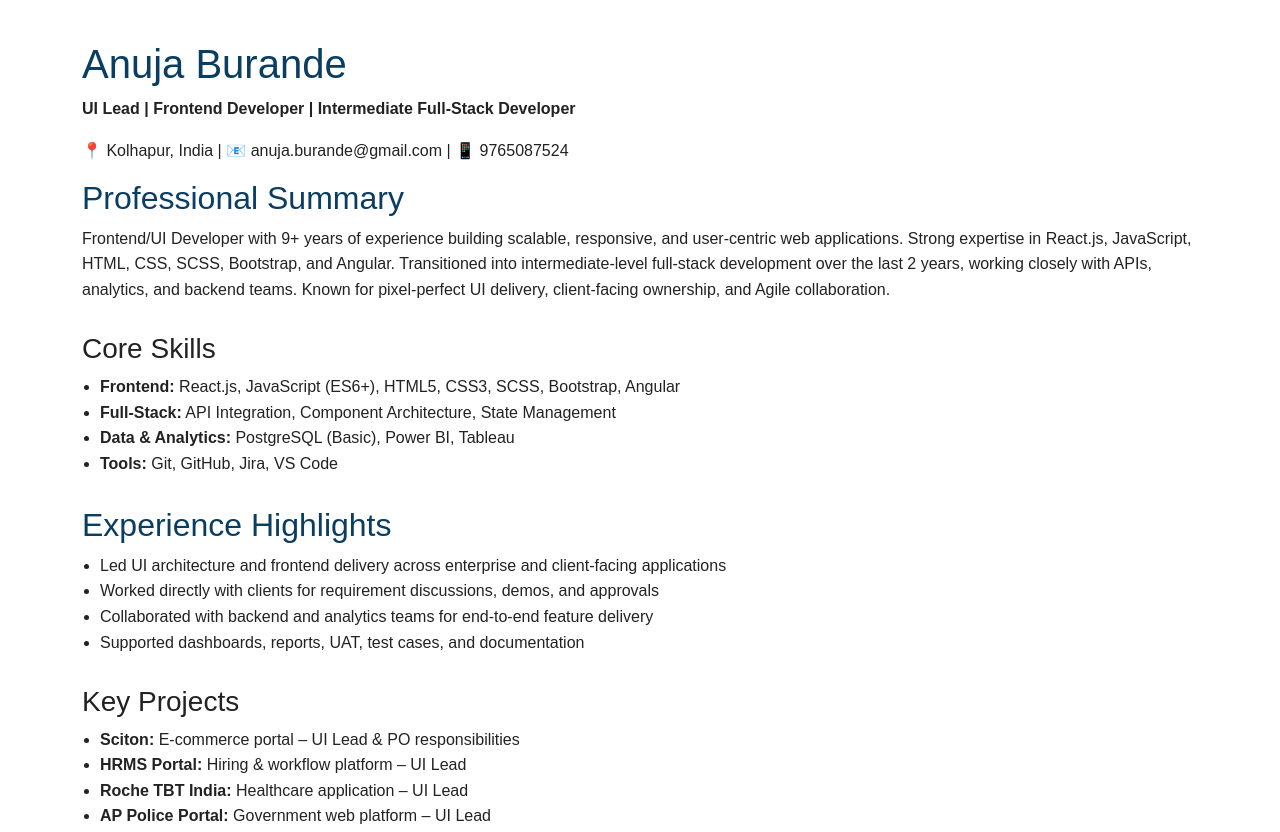
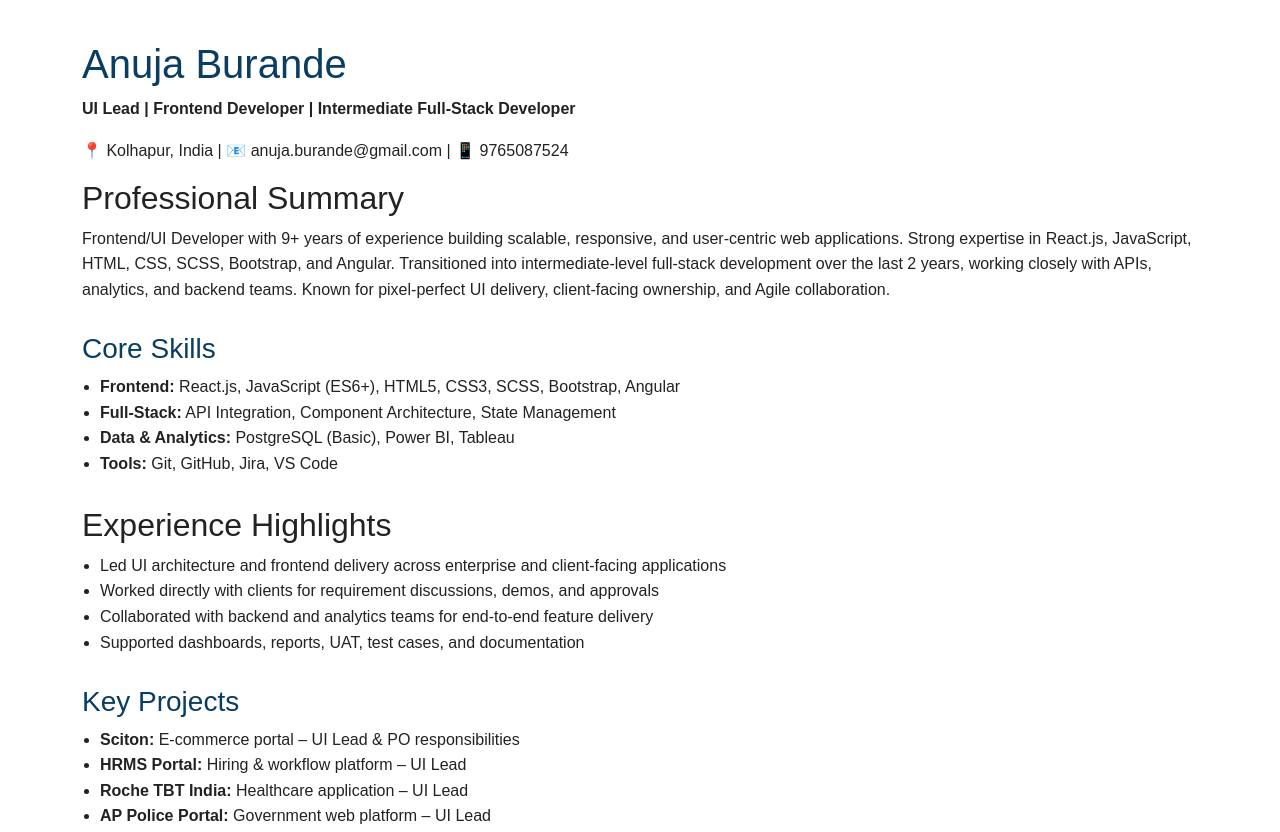
Before and after one commit to anujaburande/anuja-burande-portfolio, a plain HTML site: page index.html in a window 1280 px wide. Shown: the top 832 px of the page. Drawn offline with nearby package versions, Linux system fonts and the light colour scheme.

Commit message:
Update index.html

```diff
--- a/index.html
+++ b/index.html
@@ -18,7 +18,7 @@
         />
         <style>
             body { font-family: Arial, sans-serif; line-height: 1.6; margin: 40px; color: #222; }
-            h1, h2 { color: #0a3d62; }
+            h1, h3 { color: #0a3d62; }
             section { margin-bottom: 30px; }
             ul { padding-left: 18px; }
             a { color: #0a3d62; text-decoration: none; }
```
